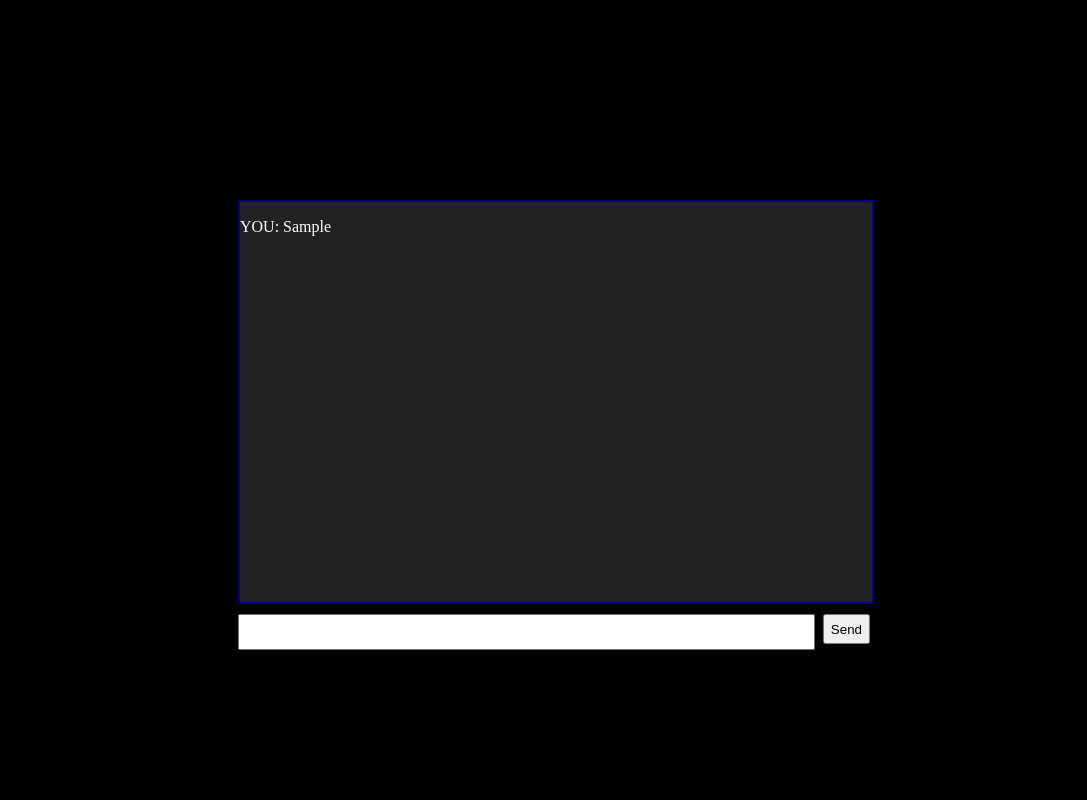
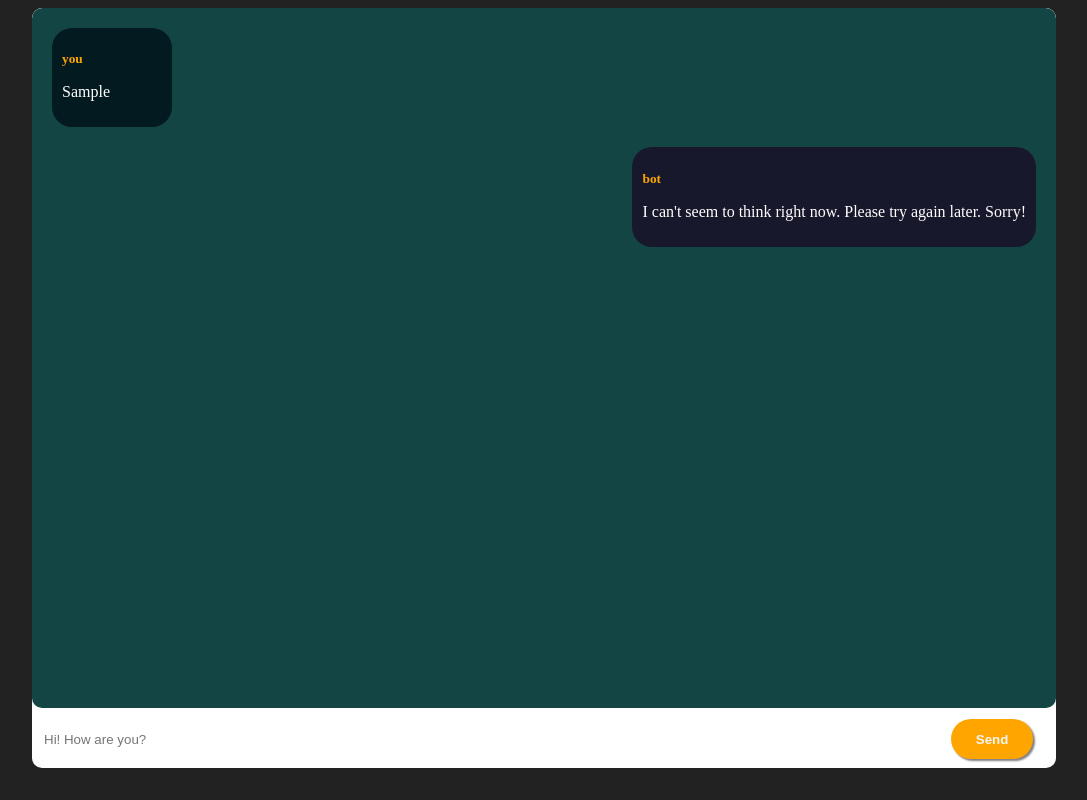
Before and after one commit to ZorionTen/IslamBotFrontEnd, a plain HTML site: page index.html in a window 1280 px wide. Both pictures are taken after typing "Sample" into the empty fields and a click on the button "Send". Shown: the whole page, without its empty margins (96-1183 px from the left). Drawn offline with nearby package versions, Linux system fonts and the light colour scheme; no server answers.

Commit message:
major changes

```diff
--- a/index.html
+++ b/index.html
@@ -5,70 +5,17 @@
     <meta http-equiv="X-UA-Compatible" content="IE=edge">
     <meta name="viewport" content="width=device-width, initial-scale=1.0">
     <title>Document</title>
-    <style>
-        body{
-            background-color: black;
-            color: white;
-        }
-        #main {
-            width: 50%;
-            margin:auto;
-            margin-top: 25vh;
-        }
-        #chat {
-            width: 100%;
-            height: 400px;
-            border:solid 2px navy;
-            background-color: #222222;
-            color: white;
-            margin: 10px;
-        }
-        .form{
-            margin: 10px;
-            width: 100%;
-        }
-        .form input {
-            width:90%;
-            height: 30px;
-        }
-        .form button {
-            float: right;
-            height: 30px;
-        }
-    </style>
+    <link href="main.css" rel="stylesheet">
     <script src="https://code.jquery.com/jquery-3.6.4.min.js" integrity="sha256-oP6HI9z1XaZNBrJURtCoUT5SUnxFr8s3BzRl+cbzUq8=" crossorigin="anonymous"></script>
 <body>
     <div id="main">
         <div id="chat"></div>
         <div class="form">
-            <input type="text" name="q", autocomplete="off">
+            <input placeholder="Hi! How are you?" type="text" name="q", autocomplete="off">
             <button>Send</button>
         </div>
     </div>
-    <script>
-        URL = "https://zorion.pythonanywhere.com/openai/complete"
-        $(".form button").on("click",function(){
-            query = $(".form input").val()
-            $("#chat").append(`<p>YOU: ${query}</p>`)
-            $(".form input").val("")
-            data = {
-                q:query,
-                max_tokens:50,
-                stop:"Q:"
-            }
-            console.log(data);
-            $.ajax({
-                type: 'POST',
-                url: URL,
-                'data': JSON.stringify(data),
-                success: function(data) {
-                    rep = data.choices[0].text;
-                    $("#chat").append(`<p>BOT: ${rep}</p>`)
-                },
-                contentType: "application/json",
-                dataType: 'json'
-            });
-        });
+    <script src="main.js" type="text/javascript">
     </script>
 </body>
 </html>
--- /dev/null
+++ b/main.css
@@ -0,0 +1,78 @@
+body{
+    background-color: #222222;
+    color: white;
+}
+#main {
+    width: 80vw;
+    margin:auto;
+    border-radius: 10px;
+    background-color: #ffffff;
+    overflow: hidden;
+}
+#chat {
+    height: 85vh;
+    border-radius: 10px;
+    background-color: #144545;
+    color: white;
+    margin-bottom: 10px;
+    overflow-y: scroll;
+    padding: 10px;
+}
+.form{
+    margin: 10px;
+    width: 100%;
+    height:5vh;
+}
+.form input {
+    width:  88%;
+    height: 100%;
+    border: none;
+    outline: none;
+}
+.form button {
+    height: 100%;
+    width: 8%;
+    background-color: orange;
+    border-radius: 20px;
+    color: whitesmoke;
+    font-weight: bolder;
+    border: none;
+    box-shadow: 2px 2px 2px gray;
+}
+.form button:active {
+    transition: 0.1s;
+    box-shadow: 0px 0px 0px gray;
+    translate: 4px 4px;
+}
+.message{
+    padding:10px;
+}
+.message .content{
+    display: inline-block;
+    min-width: 100px;
+    max-width: 70%;
+}
+
+.message-bot{
+    text-align: right;
+    padding:10px;
+}
+.message .sender{
+    font-size: smaller;
+    font-weight: bolder;
+    color: orange;
+}
+.message-bot .content{
+    text-align: left;
+    padding:10px;
+    background-color: rgb(24, 24, 44);
+    color: white;
+    border-radius: 20px;
+}
+
+.message-you .content{
+    padding:10px;
+    background-color: rgb(3, 26, 33);
+    color: white;
+    border-radius: 20px;
+}
--- /dev/null
+++ b/main.js
@@ -0,0 +1,67 @@
+URL = "https://zorion.pythonanywhere.com/openai/complete";
+// URL = "about:blank";
+ERROR_CANT_THINK = 'I can\'t seem to think right now. Please try again later. Sorry!'
+$(".form button").on("click", function () {
+    query = $(".form input").val();
+    if (!query) {
+        return true;
+    }
+    $(this).fadeOut();
+    scroll();
+    $("#chat").append(messageBlock('you', query));
+    $(".form input").val("")
+    data = {
+        q: query,
+        max_tokens: 300,
+        stop: "Q:"
+    };
+    $.ajax({
+        type: 'POST',
+        url: URL,
+        'data': JSON.stringify(data),
+        contentType: "application/json",
+        dataType: 'json',
+        success: function (data) {
+            writeMessage(data);
+        },
+        error: function (data) {
+            writeMessage(ERROR_CANT_THINK);
+        },
+        complete:(function (data) {
+            $(".form button").fadeIn();
+            scroll();
+        })
+    });
+});
+
+$('.form input').keypress(function (e) {
+    var key = e.which;
+    if(key == 13)  // the enter key code
+     {
+       $('.form button').click();
+       return false;
+     }
+   });
+
+function writeMessage(message) {
+    try {
+        rep = message.choices[0].text;
+    } catch(error){
+        rep = ERROR_CANT_THINK;
+    }
+    $("#chat").append(messageBlock('bot', rep));
+}
+
+function messageBlock(type, message) {
+    blockDiv = $(`<div class='message message-${type}'></div>`);
+    block = $(`<div class='content'></div>`);
+    block.append(`<p class='sender'>${type}</p>`);
+    block.append(`<p class='text'>${message}</p>`);
+    blockDiv.append(block);
+    return blockDiv;
+}
+
+function scroll(){
+    elem=$("#chat");
+    elem.animate({ scrollTop: elem.prop("scrollHeight")}, 1000);
+}
```
